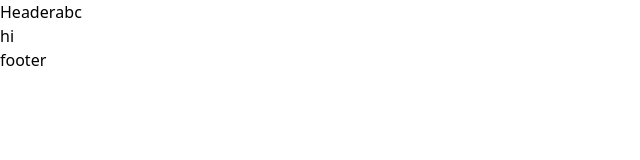
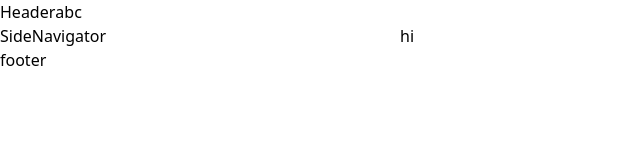
Before and after one commit to EnterRyan/notion-blog, a Next.js app: page / in a window 1280 px wide. Shown: the top 160 px of the page, without its empty margins (0-640 px from the left). Built offline with nearby package versions, Linux system fonts and the light colour scheme.

Commit message:
메인 페이지 grid 레이아웃 적용

```diff
--- a/app/api/posts/route.ts
+++ b/app/api/posts/route.ts
@@ -1,8 +1,9 @@
 import { NextResponse } from 'next/server';
-import { normalize } from '@entities-server/post';
+
 
 import { notion } from '@shared-server/notionInstance';
 import { PageObjectResponse, QueryDatabaseResponse } from '@notionhq/client/build/src/api-endpoints';
+import { normalize } from '@features-client/postList/model/normalize';
 
 export async function GET(){
   const dataBaseId = process.env.NOTION_DB_ID;
--- a/app/globals.css
+++ b/app/globals.css
@@ -1 +1,29 @@
 @import "tailwindcss";
+
+@layer utilities {
+  .grid-layout-main {
+    display: grid;
+    grid-template-areas:
+      "header header"
+      "side contents"
+      "footer contents";
+    grid-template-columns: 400px 1fr;
+  }
+
+  .area-header {
+    grid-area: header;
+  }
+  .area-side {
+    grid-area: side;
+  }
+  .area-contents {
+    grid-area: contents;
+  }
+  .area-footer {
+    grid-area: footer;
+  }
+}
+
+/* @media(){
+
+} */
--- a/app/layout.tsx
+++ b/app/layout.tsx
@@ -1,16 +1,18 @@
 import { Header } from '@widgets/header';
 import { Footer } from '@widgets/footer';
 
+import { SideNavigator } from '@widgets/sideNavigator';
 import './globals.css'
 
 export default function RootLayout({children}: Readonly<{children: React.ReactNode;}>) {
   return (
     <html lang="ko">
-      <body>
-        <Header/>
-        {children}
-        <Footer/>
-      </body>
+     <body className="grid-layout-main">
+      <div className="area-header"><Header /></div>
+      <div className="area-side"><SideNavigator /></div>
+      <main className="area-contents">{children}</main>
+      <footer className="area-footer"><Footer /></footer>
+    </body>
     </html>
   );
 }
--- a/app/page.tsx
+++ b/app/page.tsx
@@ -1,6 +1,6 @@
 export default function Main(){
   return (
-    <main className="h-1hv">
+    <main className=''>
       hi
     </main>
   )
--- a/src/widgets/footer/ui/Footer.tsx
+++ b/src/widgets/footer/ui/Footer.tsx
@@ -1,5 +1,7 @@
 export default function Footer(){
   return (
-    <footer>footer</footer>
+    <footer className=''>
+      footer
+    </footer>
   )
 }
--- a/src/widgets/header/ui/Header.tsx
+++ b/src/widgets/header/ui/Header.tsx
@@ -1,6 +1,6 @@
 export default function Header(){
   return(
-    <header className="flex">
+    <header className='flex flex-row'>
       <h2>Header</h2>
       <div>a</div>
       <div>b</div>
--- /dev/null
+++ b/src/widgets/sideNavigator/index.ts
@@ -0,0 +1 @@
+export {default as SideNavigator} from './ui/SideNavigator'
--- /dev/null
+++ b/src/widgets/sideNavigator/ui/SideNavigator.tsx
@@ -0,0 +1,7 @@
+export default function SideNavigator(){
+  return(
+    <nav className=''>
+      SideNavigator
+    </nav>
+  )
+}
```
Also changed, not shown: src/entities/server/post/type/postListType.ts (line endings or trailing spaces), 1 other file (tests, documents, lock files or other folders).
